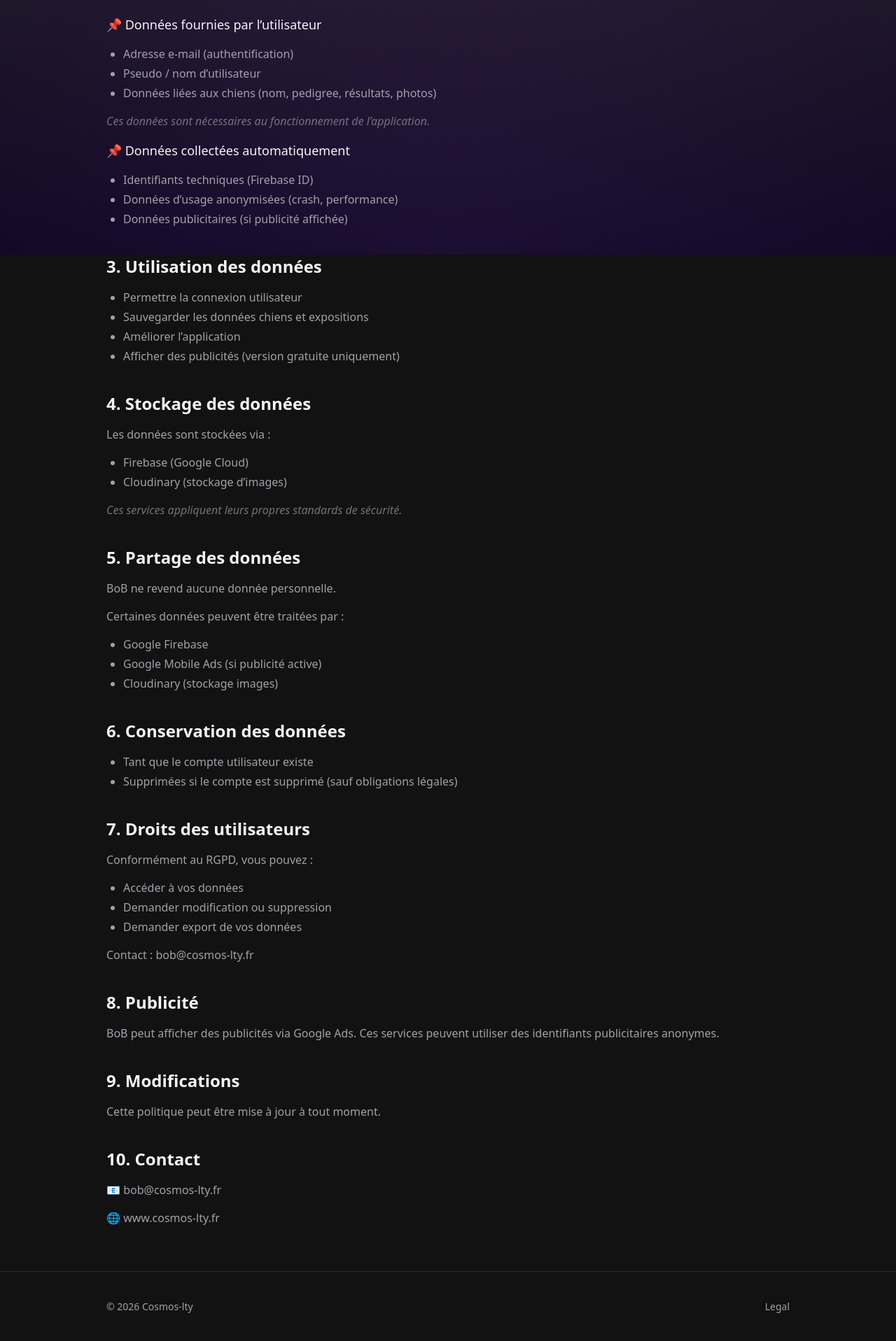
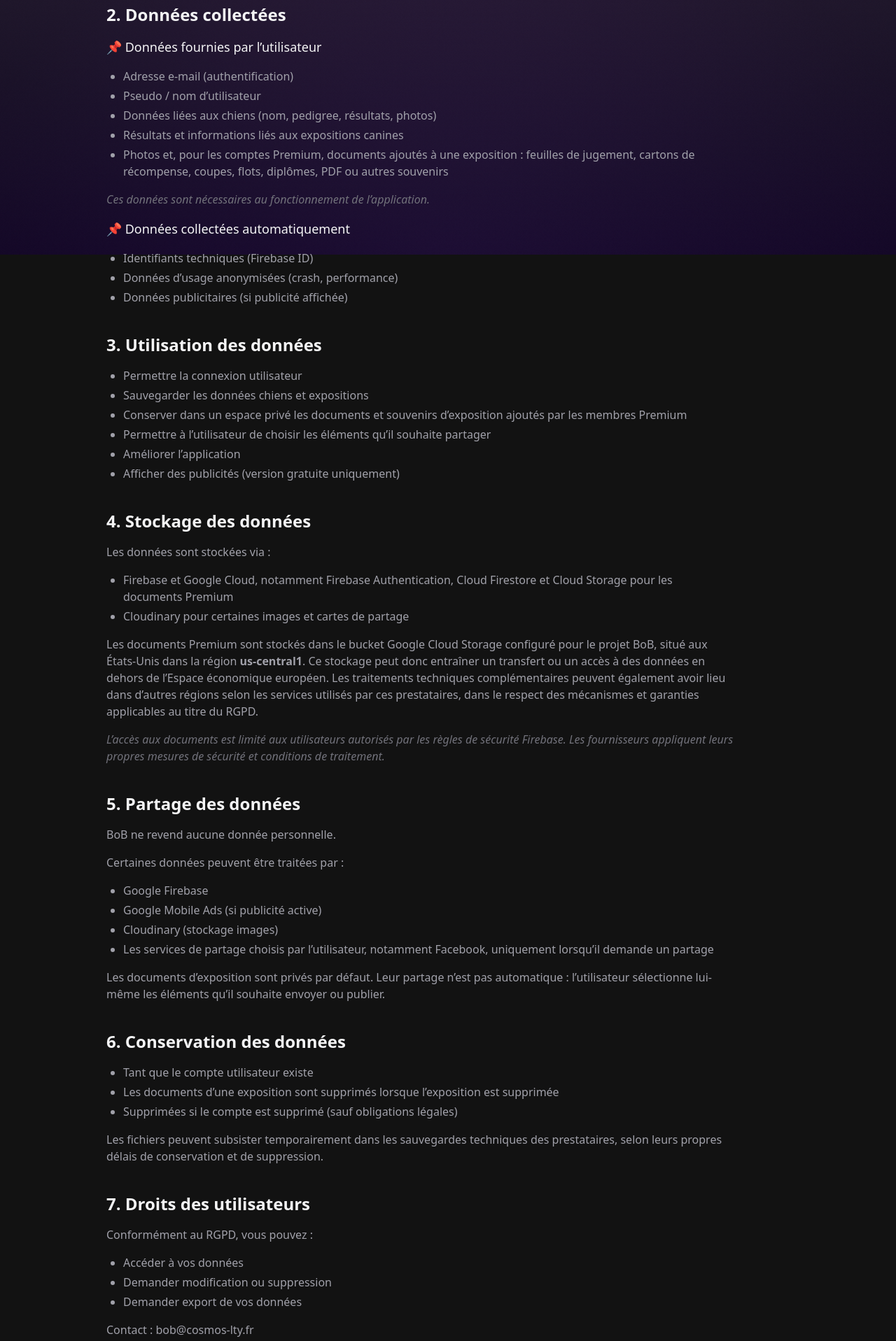
Before and after one commit to Laetitia-Bara/Portfolio, a Next.js app: page /legal/privacy in a window 1280 px wide. Shown: the part 436-2353 px from the top of the page at 70% size. Built offline with nearby package versions, Linux system fonts and the light colour scheme.

Commit message:
update loc privacy policy BoB storage

```diff
--- a/src/app/legal/privacy/page.tsx
+++ b/src/app/legal/privacy/page.tsx
@@ -13,6 +13,9 @@ export default function PrivacyPage() {
             L’application <strong>BoB (by Cosmos-lty)</strong> respecte la vie
             privée de ses utilisateurs. Cette politique explique quelles données
             sont collectées, pourquoi, et comment elles sont utilisées.
+          </p>
+          <p className="mt-3 text-sm text-zinc-500">
+            Dernière mise à jour : 13 août 2026
           </p>
 
           {/* 1 INTRO */}
@@ -35,6 +38,12 @@ export default function PrivacyPage() {
               <li>Adresse e-mail (authentification)</li>
               <li>Pseudo / nom d’utilisateur</li>
               <li>Données liées aux chiens (nom, pedigree, résultats, photos)</li>
+              <li>Résultats et informations liés aux expositions canines</li>
+              <li>
+                Photos et, pour les comptes Premium, documents ajoutés à une
+                exposition : feuilles de jugement, cartons de récompense,
+                coupes, flots, diplômes, PDF ou autres souvenirs
+              </li>
             </ul>
 
             <p className="text-zinc-500 italic">
@@ -57,6 +66,14 @@ export default function PrivacyPage() {
             <ul className="list-disc pl-6 text-zinc-400 space-y-1">
               <li>Permettre la connexion utilisateur</li>
               <li>Sauvegarder les données chiens et expositions</li>
+              <li>
+                Conserver dans un espace privé les documents et souvenirs
+                d’exposition ajoutés par les membres Premium
+              </li>
+              <li>
+                Permettre à l’utilisateur de choisir les éléments qu’il
+                souhaite partager
+              </li>
               <li>Améliorer l’application</li>
               <li>Afficher des publicités (version gratuite uniquement)</li>
             </ul>
@@ -67,11 +84,26 @@ export default function PrivacyPage() {
             <h2 className="text-2xl font-semibold">4. Stockage des données</h2>
             <p className="text-zinc-400">Les données sont stockées via :</p>
             <ul className="list-disc pl-6 text-zinc-400 space-y-1">
-              <li>Firebase (Google Cloud)</li>
-              <li>Cloudinary (stockage d’images)</li>
+              <li>
+                Firebase et Google Cloud, notamment Firebase Authentication,
+                Cloud Firestore et Cloud Storage pour les documents Premium
+              </li>
+              <li>Cloudinary pour certaines images et cartes de partage</li>
             </ul>
+            <p className="text-zinc-400">
+              Les documents Premium sont stockés dans le bucket Google Cloud
+              Storage configuré pour le projet BoB, situé aux États-Unis dans
+              la région <strong>us-central1</strong>. Ce stockage peut donc
+              entraîner un transfert ou un accès à des données en dehors de
+              l’Espace économique européen. Les traitements techniques
+              complémentaires peuvent également avoir lieu dans d’autres
+              régions selon les services utilisés par ces prestataires, dans le
+              respect des mécanismes et garanties applicables au titre du RGPD.
+            </p>
             <p className="text-zinc-500 italic">
-              Ces services appliquent leurs propres standards de sécurité.
+              L’accès aux documents est limité aux utilisateurs autorisés par
+              les règles de sécurité Firebase. Les fournisseurs appliquent
+              leurs propres mesures de sécurité et conditions de traitement.
             </p>
           </section>
 
@@ -86,7 +118,16 @@ export default function PrivacyPage() {
               <li>Google Firebase</li>
               <li>Google Mobile Ads (si publicité active)</li>
               <li>Cloudinary (stockage images)</li>
+              <li>
+                Les services de partage choisis par l’utilisateur, notamment
+                Facebook, uniquement lorsqu’il demande un partage
+              </li>
             </ul>
+            <p className="text-zinc-400">
+              Les documents d’exposition sont privés par défaut. Leur partage
+              n’est pas automatique : l’utilisateur sélectionne lui-même les
+              éléments qu’il souhaite envoyer ou publier.
+            </p>
           </section>
 
           {/* 6 CONSERVATION */}
@@ -94,8 +135,17 @@ export default function PrivacyPage() {
             <h2 className="text-2xl font-semibold">6. Conservation des données</h2>
             <ul className="list-disc pl-6 text-zinc-400 space-y-1">
               <li>Tant que le compte utilisateur existe</li>
+              <li>
+                Les documents d’une exposition sont supprimés lorsque
+                l’exposition est supprimée
+              </li>
               <li>Supprimées si le compte est supprimé (sauf obligations légales)</li>
             </ul>
+            <p className="text-zinc-400">
+              Les fichiers peuvent subsister temporairement dans les sauvegardes
+              techniques des prestataires, selon leurs propres délais de
+              conservation et de suppression.
+            </p>
           </section>
 
           {/* 7 DROITS */}
```
